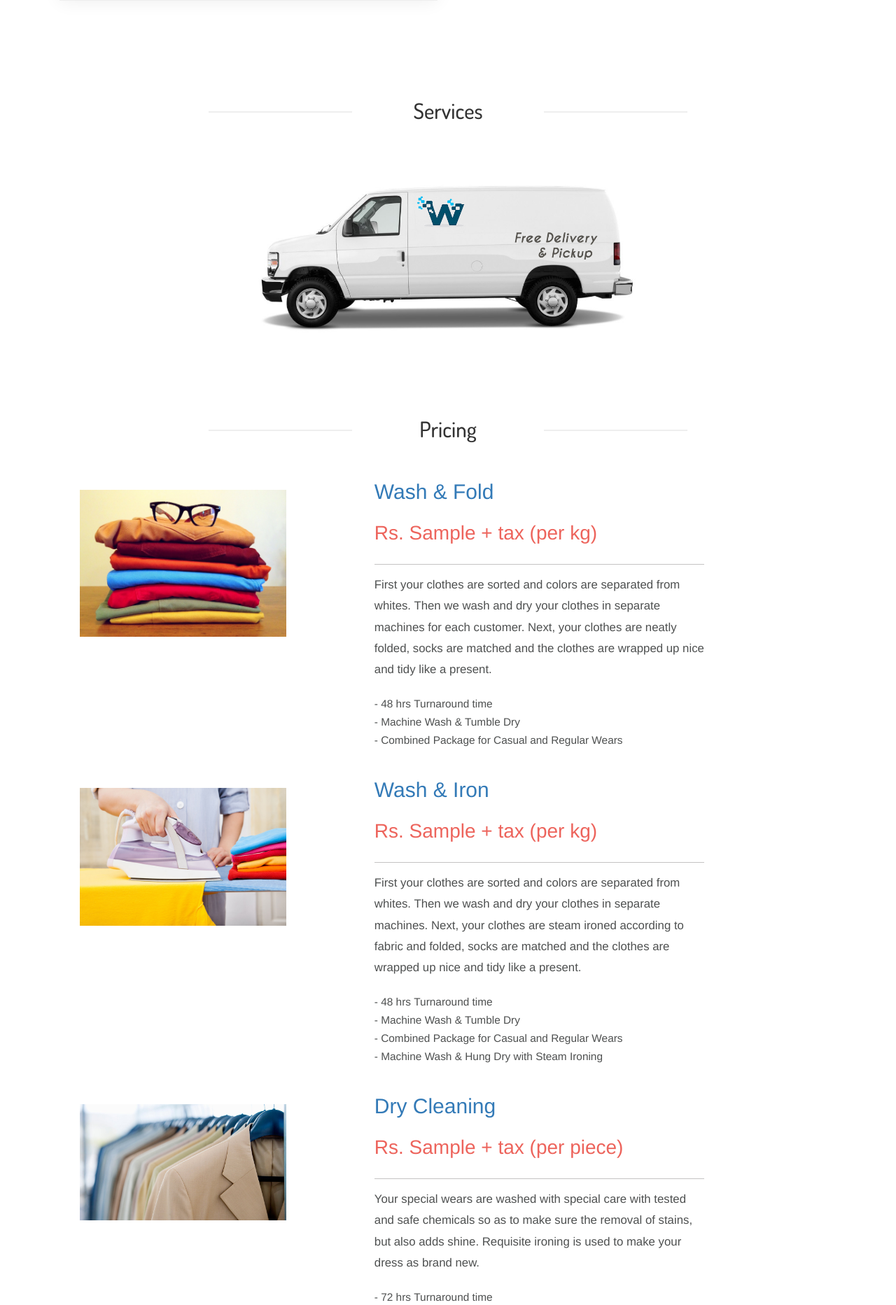
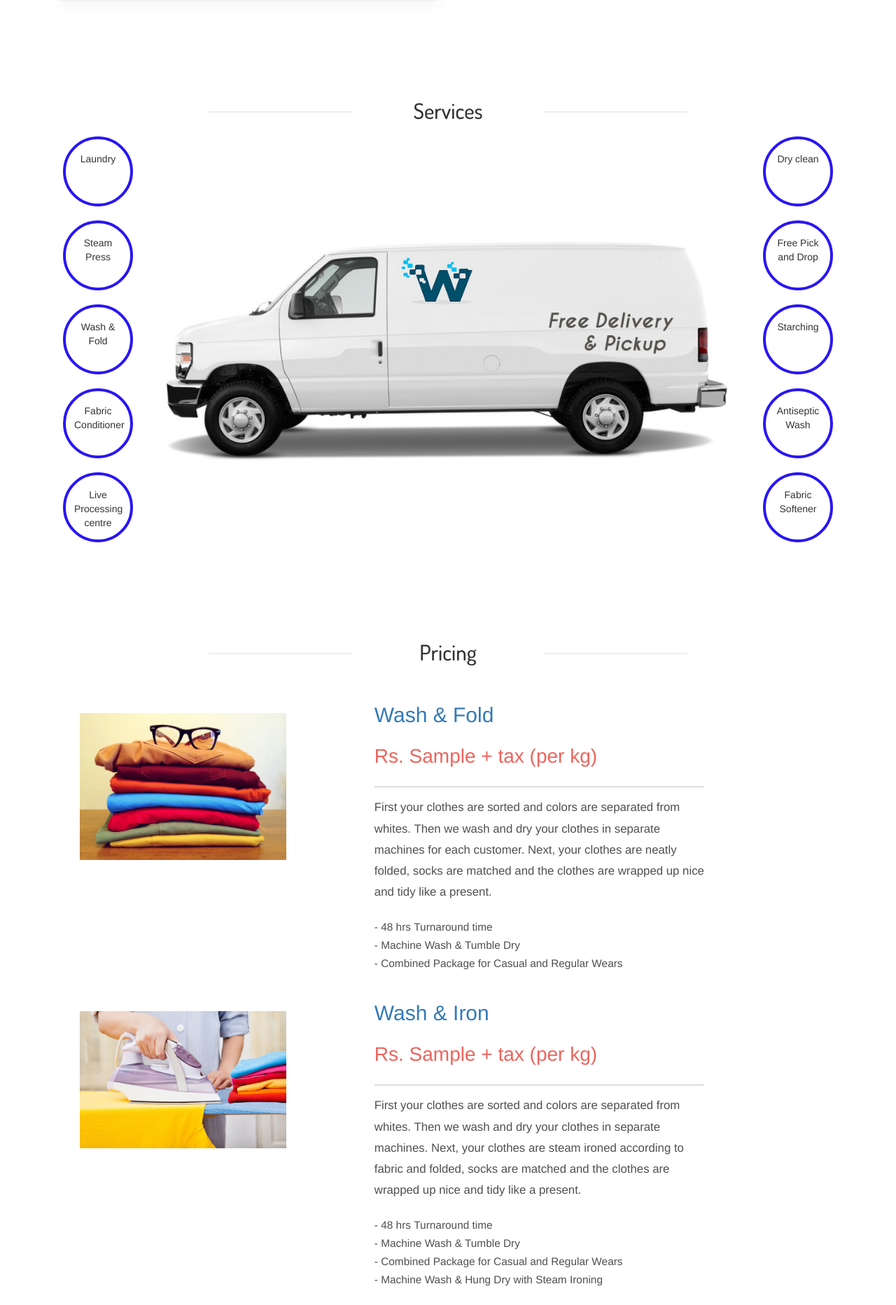
Before and after one commit to Vishant-Siddharth/waasle, a Python web app: template app/templates/index.html in a window 1280 px wide. Shown: the part 1712-3577 px from the top of the page at 70% size. Run offline with Jinja, Linux system fonts and the light colour scheme; the template is opened without the code that fills it: most values are stand-ins (such as "Sample title", 1, 10 or a date in 2020); some libraries are stand-ins or nearby versions; some web fonts are replaced.

Commit message:
Changes in the index page to include service

```diff
--- a/app/templates/index.html
+++ b/app/templates/index.html
@@ -122,12 +122,63 @@
 		 </div>
 
 	</div>
+	<style>
+		.horflex{
+			display:flex;
+			flex-direction:row;
+			width:100%;
+		}
+		.circles{
+			text-align:center;
+			padding-top:18px;
+			padding-bottom:18px;
+			padding-right:12px;
+			width:100px;
+			height:100px;
+			margin:20px;
+			font-size:1em;
+			border-radius:50px;
+			border:4px solid #2916f3;
+			padding-left:12px;
+		}
+		.circles span{
+			opacity:0;
+			position:absolute;
+		}
+		.circles:hover span{
+			opacity:1;
+			text-align:center;
+			transition:all 0.3s linear;
+		}
+		.himage{
+			width:100px;
+			height:100px;
+			margin-left:-24px;
+			margin-top:-22px;
+			border-radius:50px;
+		}
+
+	</style>
 	<div class="container" id="location">
 			 <br><br><br>
 			 <h3 style="margin-top: 80px;">Services</h3>
-		     <div style="margin-top: 80px; max-width: 50%;">
-				 <img src="{{ url_for('static', filename='images/truck.jpg') }}" class="img-responsive" alt="Map" align="middle" style="margin-right: 50%; margin-left: 50%;"/>
-
+		     <div class="horflex">
+				 <div>
+					 <div class="circles"><span class="shover"><img class="himage" src="{{ url_for('static', filename='images/truck.jpg') }}"/></span>Laundry</div>
+					 <div class="circles">Steam Press</div>
+					 <div class="circles">Wash & Fold</div>
+					 <div class="circles">Fabric Conditioner</div>
+					 <div class="circles">Live Processing centre</div>
+				 </div>
+				 <div><img src="{{ url_for('static', filename='images/truck.jpg') }}" class="img-responsive" alt="Map" align="middle" style="margin-top:18%"/>
+				 </div>
+				 <div>
+					 <div class="circles">Dry clean</div>
+					 <div class="circles">Free Pick and Drop</div>
+					 <div class="circles">Starching</div>
+					 <div class="circles">Antiseptic Wash</div>
+					 <div class="circles">Fabric Softener</div>
+				 </div>
 			 </div>
 
 		 </div>
@@ -260,19 +311,13 @@
 				 <center>
 					 <ul>
 						 <li>
-							 Laundry
+
 						 </li>
 						 <li>
-							 Steam Press
+
 						 </li>
-							 Dry clean
-						 <li>Wash & Fold</li>
-						 <li>Free Pick and Drop</li>
-							 <li>Starching</li>
-<li>Antiseptic Wash</li>
-<li>Fabric Softener</li>
-<li>Fabric Conditioner</li>
-<li>Live Processing centre</li>
+
+
 
 
 					 </ul>
```
